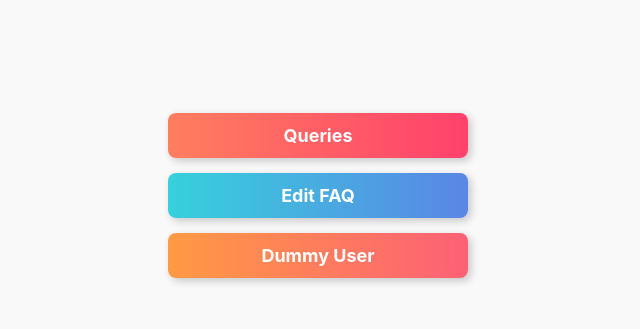
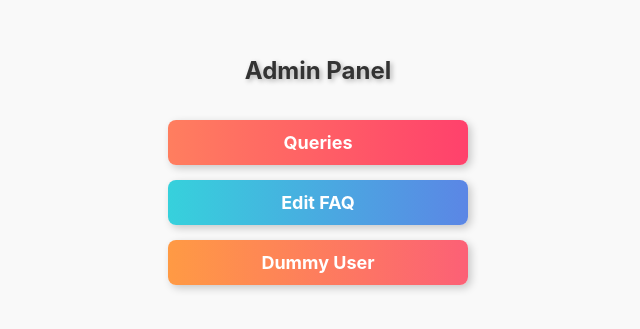
Before and after one commit to Aswin-Nath/BharatFD, a React (Create React App) app: page /admin in a window 1280 px wide. Shown: the part 239-568 px from the top of the page, without its empty margins (322-962 px from the left). Built offline with nearby package versions, Linux system fonts and the light colour scheme.

Commit message:
Update AdminPanel.js

```diff
--- a/src/Component/Admin/AdminHome/AdminPanel.js
+++ b/src/Component/Admin/AdminHome/AdminPanel.js
@@ -5,8 +5,9 @@ import "./AdminPanel.css";
 function AdminPanel() {
   return (
     <div className="admin-panel-container">
+
+      <div className="nav-links">
       <h2>Admin Panel</h2>
-      <div className="nav-links">
         <Link to="/admin/queries" className="unanswered">Queries</Link>
         <Link to="/admin/edit-faq" className="edit-faq">Edit FAQ</Link>
         <Link to="/admin/dummy-user" className="dummy-user">Dummy User</Link>
```
